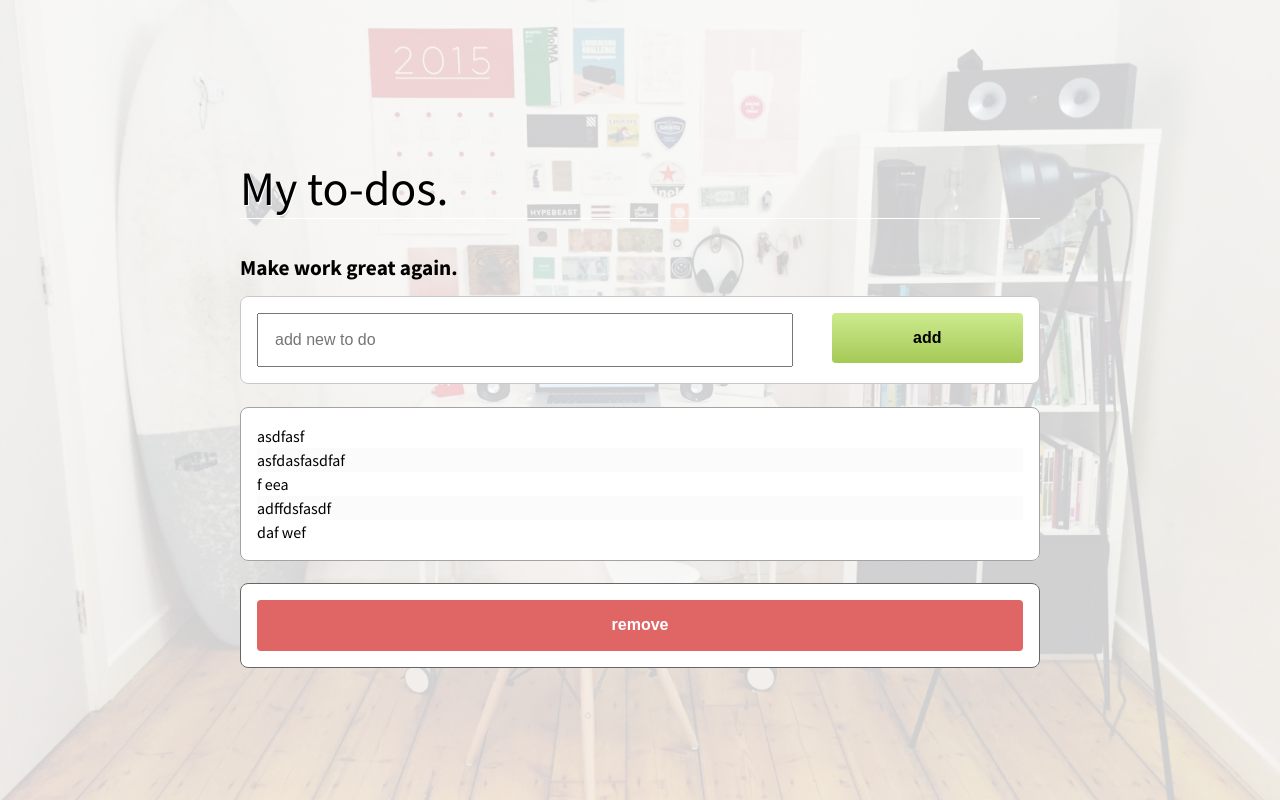
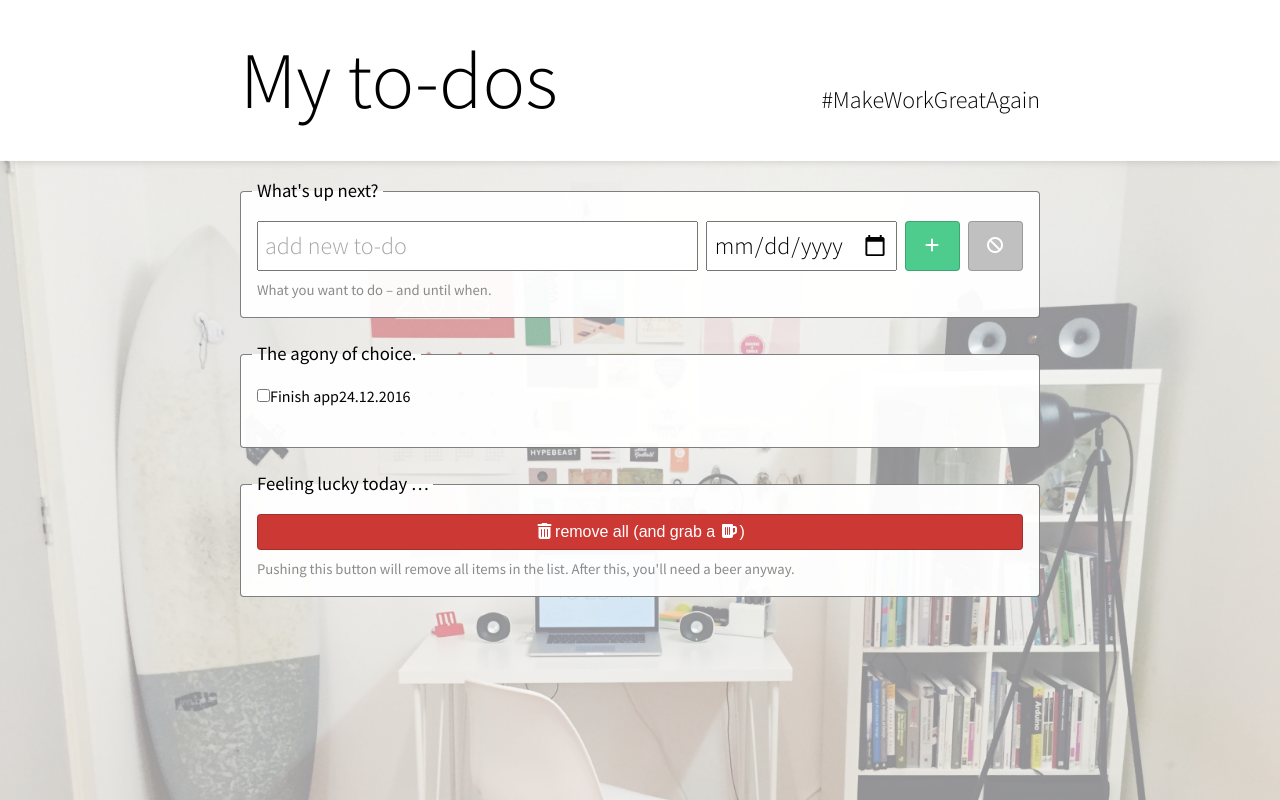
Before and after one commit to asantarsieri/to-dos-webapp, a plain HTML site: page index.html in a window 1280 px wide. Drawn offline with Linux system fonts and the light colour scheme.

Commit message:
new classnames, new design-concept, styled top part '.todo-add'

```diff
--- a/css/basics.css
+++ b/css/basics.css
@@ -1,5 +1,6 @@
-@import url('https://fonts.googleapis.com/css?family=Source+Sans+Pro:400,400i,700,700i');
-
+/* =webfonts
+--------------------------------------------------------------- */
+@import url('https://fonts.googleapis.com/css?family=Source+Sans+Pro:300,400,400i,600,600i,700,700i');
 
 *,
 *:before,
@@ -11,9 +12,9 @@ input[type="search"] {
 	}
 body {
 	font: 1em/1.5 'Source Sans Pro', Arial, Helvetica, Geneva, sans-serif;
-	background: url(../pictures/surfboardoffice.jpg) no-repeat fixed center;
+	background: url(../pictures/surfboardoffice.jpg) center 10em no-repeat fixed;
+	background-size: cover;
 	/*background: url(../pictures/coffe_and_agenda.jpg) no-repeat fixed center;*/
-	background-size: cover;
 	}
 h1, h2, h3, h4, h5, h6,
 .h1, .h2, .h3, .h4, .h5, .h6 {
@@ -21,13 +22,14 @@ h1, h2, h3, h4, h5, h6,
 	line-height: 1.2;
 	}
 h1, .h1 {
-	font-size: 3em;
+	font-size: 5em;
 	border-bottom: 1px solid #fff;
 	text-shadow: 1px 1px 0px #fff;
-	font-weight: 400;
+	font-weight: 300;
 	}
 h2, .h2 {
-	font-size: 1.33em;
+	font-size: 1.5em;
+	font-weight: 300;
 	}
 h3, .h3 {
 	font-size: 1.17em;
@@ -187,7 +189,7 @@ a[href^="http://maps.google.com/"]::before,
 a.download-icn::before {
 	display: inline-block;
 	padding-right: 0.25em;
-	font: normal normal normal 14px/1 FontAwesome;
+	font: normal normal normal 1em/1 FontAwesome;
 	font-size: inherit;
 	text-rendering: auto;
 	-webkit-font-smoothing: antialiased;
@@ -298,6 +300,14 @@ input[type=search] {
 input[type=checkbox],
 input[type=radio] {
 	border: 0;
+	}*/
+.form-hint {
+	clear: both;
+	display: block;
+	width: 100%;
+	margin: .5em 0 0 0;
+	font-size: 0.92em;
+	color: #8a8a8a;
 	}
 input:not[type=radio]:not[type=checkbox]:focus,
 select:focus,
@@ -306,7 +316,8 @@ textarea:focus {
 	box-shadow:
 		0 0 0 1px #2392f3 inset,
 		0 0 4px rgba(35, 146, 243, 0.5);
-	}*/
+
+	}
 fieldset {
 	clear: both;
 	border: 1px solid #666;
@@ -315,8 +326,11 @@ fieldset {
 legend {
 	display: table;
 	color: #000;
-	font-weight: bold;
+	font-weight: 400;
 	font-size: 1.17em;
+	padding: 0 .25em;
+	margin-left: -.25em;
+	text-shadow:  0px 1px #fff;
 	}
 
 /* =tables
@@ -417,6 +431,7 @@ table.hover tbody tr:hover,
 
 /* =global classes
 --------------------------------------------------------------- */
+.fa.none,
 .none {
 	display: none;
 	}
@@ -534,6 +549,9 @@ fieldset > *:last-child {
 .btn--fullwidth {
 	width: 100%;
 	}*/
+button {
+	background: #c0c0c0;
+	}
 
 /* =grid
 --------------------------------------------------------------- */
--- a/css/layout.css
+++ b/css/layout.css
@@ -1,3 +1,16 @@
+/*
+Kuler: https://goo.gl/vuitVq
+
+green bright	#4ecc8d
+green dark		#3a9954
+orange			#e57312
+red bright		#cc3935
+red dark		#b2202e
+
+*/
+
+/* =global
+--------------------------------------------------------------- */
 #wrapper {
 
 	}
@@ -5,75 +18,145 @@
 	max-width: 50em;
 	margin: 0 auto;
 	}
+
+/* =header
+--------------------------------------------------------------- */
+header {
+	background: rgba(255,255,255,.9);
+	width: 100%;
+	box-shadow: 0px 0px .5em rgba(0,0,0,.35);
+	}
+.titlecontainer {
+	display: flex;
+	justify-content: space-between;
+	align-items: baseline;
+	padding: 2em 0;
+	}
+.titlecontainer h1,
+.titlecontainer h2 {
+	margin: 0;
+	}
+/* =main
+--------------------------------------------------------------- */
 main {
-	padding-top: 10em;
+	padding-top: 2vh;
 	}
 
-/* TO DO general */
+/* =module/app "to-dos"
+--------------------------------------------------------------- */
+
+/* global
+--------------------------------------------------------------- */
 .mod-todo {
-	/*padding: 2em;*/
+	background: rgba(255, 255, 255, 0.5);
+	box-shadow: 0 0 0 5000px rgba(255, 255, 255, 0.5)
 	}
 .mod-todo .container {
 	padding: 1em;
-	margin-bottom: 1.4em;
-	background: #fff;
-	border-radius: .5em;
+	background: rgba(255, 255, 255, 0.95);
+	border: 1px solid rgba(0,0,0,.5);
+	border-radius: .25em;
 	}
-.mod-todo > fieldset {
-	box-shadow: 0 0 0 5000px rgba(255, 255, 255, 0.4)
+.form-element-btn[type="reset"]:hover {
+	background: #b2202e;
 	}
-.mod-todo .form-row {
-	margin-bottom: 0
+.form-element--input {
+	padding: .35em .25em;
+	font-size: 1.5em;
+	font-family: 'Source Sans Pro', Arial, Helvetica, Geneva, sans-serif;
+	font-weight: 300;
+	box-shadow: 0;
 	}
-.mod-todo .form-element {
-	float: left;
-	width: 70%;
-	display: block;
+.form-element-btn {
+	display: inline-block;
+	padding: .5em 1em;
+	color: #fff;
+	text-decoration: none;
+	border-radius: .25em;
+	border: 1px solid rgba(0,0,0,.2);
+	text-align: center;
+	line-height: normal;
+	cursor: pointer;
 	}
-.mod-todo .form-element--field {
-	font-size: 2em;
+.form-element-btn:active {
+	box-shadow: inset 0 2px .25em rgba(0,0,0,.35);
 	}
-.mod-todo .form-element--field,
-.mod-todo .form-element-btn {
-	padding: 1em;
+.form-element-btn:hover,
+.form-element-btn:focus {
+
+	}
+.form-element input[type=checkbox]:hover {
+	cursor: pointer;
 	}
 
-.mod-todo .form-element-btn {
-	border-radius: .25em;
-	font-weight: bold;
-	border: 0;
-	/* Permalink http://colorzilla.com/gradient-editor/#cdeb8e+0,a5c956+100;Green+3D+%232 */
-	background: #cdeb8e;
-	background: -moz-linear-gradient(top,  #cdeb8e 0%, #a5c956 100%);
-	background: -webkit-linear-gradient(top,  #cdeb8e 0%,#a5c956 100%);
-	background: linear-gradient(to bottom,  #cdeb8e 0%,#a5c956 100%);
+/* todo-add
+--------------------------------------------------------------- */
+.todo-add .form-row {
+	display: flex;
+	flex-direction: row;
 	}
-.mod-todo .form-element-btn:active {
-	box-shadow: inset 0 1px .35em rgba(0,0,0,.3);
-	color: inherit;
+.todo-add .form-element--todo {
+	margin-right: .5rem;
 	}
-.mod-todo .form-element-btn:hover,
-.mod-todo .form-element-btn:focus {
-	/* Permalink http://colorzilla.com/gradient-editor/#c0d883+0,cdeb8e+100 */
-	background: #c0d883;
-	background: -moz-linear-gradient(top, #c0d883 0%, #cdeb8e 100%);
-	background: -webkit-linear-gradient(top, #c0d883 0%,#cdeb8e 100%);
-	background: linear-gradient(to bottom, #c0d883 0%,#cdeb8e 100%);
-	cursor: pointer;
+.todo-add .form-func--btn_container {
+	display: flex;
+	justify-content: space-between;
 	}
-.mod-todo .form-element.btn--add {
-	width: 25%;
-	display: inline-block;
-	float: right;
+.todo-add .form-func--btn_container .form-element-btn {
+	width: 45%;
+	margin-left: .5rem;
 	}
-.mod-todo .form-element.btn--rm {
-	width: 100%;
-	background: #e06666;
+.todo-add .btn--add {
+	background: #4ecc8d;
 	}
-.mod-todo .form-element.btn--rm:hover,
-.mod-todo .form-element.btn--rm:focus {
-	background: #d03a3a;
+.todo-add .btn--add:hover {
+	background: #3a9954;
 	}
-.mod-todo .form-element.btn--rm {
+
+
+
+/* todo-lst
+--------------------------------------------------------------- */
+
+.btn--rm_all {
+	/*background: #cc3935;*/
+	}
+.form-element.btn--rm_all:hover,
+.form-element.btn--rm_all:focus {
+	background: #b2202e;
+	}
+.form-element.btn--rm_all {
 	color: #fff;
 	}
+
+/* todo-clear
+--------------------------------------------------------------- */
+.todo-clear--all .btn--rm_all {
+	width: 100%;
+	background: #cc3935;
+	}
+
+/* =placeholder hack
+--------------------------------------------------------------- */
+/* do not combine/minify the rules! */
+input::-webkit-input-placeholder { /* WebKit browsers */
+    color:    #000;
+    opacity: .35;
+    font-family: 'Source Sans Pro', Arial, Helvetica, Geneva, sans-serif;
+    font-weight: 300;
+	}
+input:-moz-placeholder { /* Mozilla Firefox 4 to 18 */
+    color:    #000;
+    opacity: .35;
+    font-family: 'Source Sans Pro', Arial, Helvetica, Geneva, sans-serif;
+	}
+input::-moz-placeholder { /* Mozilla Firefox 19+ */
+    color:    #000;
+    opacity: .35;
+    font-family: 'Source Sans Pro', Arial, Helvetica, Geneva, sans-serif;
+	}
+$input:-ms-input-placeholder { /* Internet Explorer 10+ */
+    color:    #000;
+    opacity: .35;
+    font-family: 'Source Sans Pro', Arial, Helvetica, Geneva, sans-serif;
+	}
--- a/index.html
+++ b/index.html
@@ -14,31 +14,44 @@
 
 	<body>
 		<div id="wrapper">
+			<header>
+				<div class="wrap titlecontainer">
+					<h1>My to-dos</h1>
+					<h2 class="slogan">#Make&shy;Work&shy;Great&shy;Again</h2>
+				</div>
+			</header>
 			<div class="wrap">
 				<main>
-					<h1>My to-dos.</h1>
-					<h2> Make work great again.</h2>
 					<div class="mod-wrapper mod-todo">
-						<fieldset class="container">
-							<p class="form-row cf">
-								<input class="form-element form-element--field" type="text" placeholder="add new to do">
-								<button class="form-element form-element-btn btn--add" type="submit">add</button>
-							</p>
+						<fieldset class="container todo-add">
+							<legend>What's up next?</legend>
+							<div class="form-row cf">
+								<input class="form-element form-element--input form-element--todo col-7" type="text" placeholder="add new to-do">
+								<input class="form-element form-element--input form-element--date col-3" type="date">
+								<div class="form-func form-func--btn_container col-2">
+									<button class="form-element form-element-btn btn--add" type="submit"><em aria-hidden="true" class="fa fa-fw fa-plus">&#8202;</em></button>
+									<button class="form-element form-element-btn btn--clear" type="reset"><em aria-hidden="true" class="fa fa-fw fa-ban">&#8202;</em></button>
+								</div>
+							</div>
+							<p class="form-hint">What you want to do &ndash; and until when.</p>
 						</fieldset>
-						<fieldset class="container">
-							<ul class="todo-lst reset zebra">
-								<li class="todo-entry">asdfasf</li>
-								<li class="todo-entry">asfdasfasdfaf</li>
-								<li class="todo-entry">f eea </li>
-								<li class="todo-entry">adffdsfasdf</li>
-								<li class="todo-entry">daf wef </li>
+						<fieldset class="container todo-lst">
+							<legend>The agony of choice.</legend>
+							<ul class="reset zebra">
+								<li class="todo-entry todo-entry--done">
+									<p><input type="checkbox"><span class="todo-entry--desc">Finish app</span><span class="todo-entry--time">24.12.2016<span class=""><em aria-hidden="true" class="fa fa-fw fa-times none">&#8202;</em></span></p>
+								</li>
+								<li class="todo-entry todo-entry--open">
+
+								</li>
 							</ul>
 						</fieldset>
-						<fieldset class="container">
-							<p class="form-row cf">
-								<button class="form-element form-element-btn btn--rm" type="submit">remove</button>
-							</p>
-
+						<fieldset class="container todo-clear--all">
+							<legend>Feeling lucky today &hellip;</legend>
+							<div class="form-row cf">
+								<button class="form-element form-element-btn btn--rm_all" type="submit"><em aria-hidden="true" class="fa fa-fw fa-trash">&#8202;</em>remove all <span class="add-joke">(and grab a <em aria-hidden="true" class="fa fa-fw fa-beer">&#8202;</em>)</span></button>
+							</div>
+							<p class="form-hint">Pushing this button will remove all items in the list. After this, you'll need a beer anyway.</p>
 						</fieldset>
 					</div>
 				</main>
```
